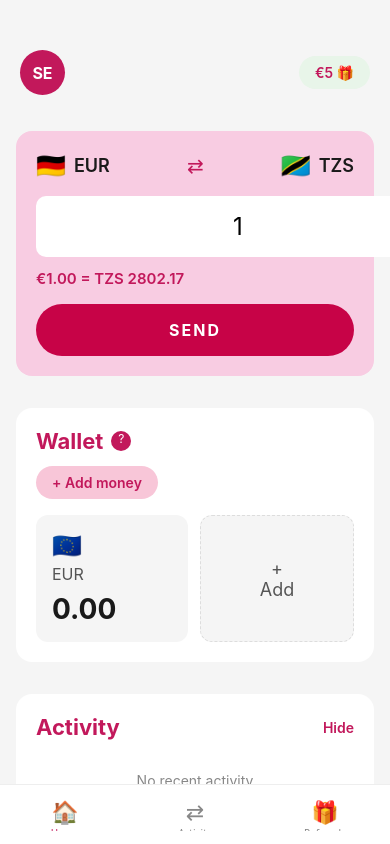
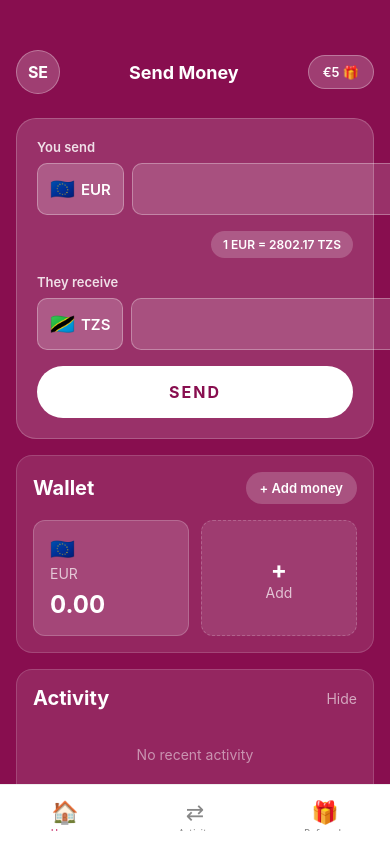
Before and after one commit to sendeasly/sendeasly-app, a React Native app: screen /Main in a window 390 px wide. Built offline with nearby package versions, Linux system fonts and the light colour scheme; what react-native-worklets would draw is missing.

Commit message:
Redesign HomeScreen

```diff
--- a/screens/HomeScreen.js
+++ b/screens/HomeScreen.js
@@ -21,22 +21,36 @@ const viwango = {
   AED: 3.67,
 };
 
+const bendera = {
+  USD: '🇺🇸',
+  EUR: '🇪🇺',
+  GBP: '🇬🇧',
+  TZS: '🇹🇿',
+  KES: '🇰🇪',
+  UGX: '🇺🇬',
+  ZAR: '🇿🇦',
+  CAD: '🇨🇦',
+  AED: '🇦🇪',
+};
+
 export default function HomeScreen({ navigation }) {
-  const [kiasi, setKiasi] = useState('1');
+  const [kiasi, setKiasi] = useState('1000');
   const [kutoka, setKutoka] = useState('EUR');
   const [kwenda, setKwenda] = useState('TZS');
 
   function hesabu() {
     const nambari = parseFloat(kiasi) || 0;
     const katikaDola = nambari / viwango[kutoka];
-    return (katikaDola * viwango[kwenda]).toFixed(2);
+    return (katikaDola * viwango[kwenda]).toLocaleString('en-US', {maximumFractionDigits: 0});
   }
 
   const kiwango = (viwango[kwenda] / viwango[kutoka]).toFixed(2);
 
   return (
-    <ScrollView style={styles.container}>
-      <StatusBar barStyle="dark-content" backgroundColor="#f5f5f5" />
+    <View style={styles.container}>
+      <StatusBar barStyle="light-content" backgroundColor="#880e4f" />
+
+      <ScrollView contentContainerStyle={styles.scroll}>
 
         {/* Header */}
         <View style={styles.header}>
@@ -46,6 +60,7 @@ export default function HomeScreen({ navigation }) {
           >
             <Text style={styles.avatarText}>SE</Text>
           </TouchableOpacity>
+          <Text style={styles.headerTitle}>Send Money</Text>
           <TouchableOpacity style={styles.bonusKitufe}>
             <Text style={styles.bonusManeno}>€5 🎁</Text>
           </TouchableOpacity>
@@ -54,41 +69,39 @@ export default function HomeScreen({ navigation }) {
         {/* Calculator */}
         <View style={styles.calculator}>
 
-        {/* Sarafu */}
-        <View style={styles.sarafu}>
-          <View style={styles.sarafuMoja}>
-            <Text style={styles.bendera}>🇩🇪</Text>
+          <Text style={styles.lebo}>You send</Text>
+          <View style={styles.inputSafu}>
+            <View style={styles.sarafuBox}>
+              <Text style={styles.bendera}>{bendera[kutoka]}</Text>
               <Text style={styles.sarafuJina}>{kutoka}</Text>
             </View>
-          <Text style={styles.mshale}>⇄</Text>
-          <View style={styles.sarafuMoja}>
-            <Text style={styles.bendera}>🇹🇿</Text>
-            <Text style={styles.sarafuJina}>{kwenda}</Text>
-          </View>
-        </View>
-
-        {/* Ingizo */}
-        <View style={styles.maingizo}>
             <TextInput
               style={styles.ingizo}
               value={kiasi}
               onChangeText={setKiasi}
               keyboardType="numeric"
-            placeholder="0"
-          />
-          <Text style={styles.mshaleKati}>⇄</Text>
-          <TextInput
-            style={styles.ingizo}
-            value={hesabu()}
-            editable={false}
-            placeholder="0"
+              placeholderTextColor="rgba(255,255,255,0.5)"
             />
           </View>
 
-        {/* Kiwango */}
-        <Text style={styles.kiwango}>
-          €1.00 = TZS {kiwango}
+          <View style={styles.kiwangoSafu}>
+            <Text style={styles.kiwangoManeno}>
+              1 {kutoka} = {kiwango} {kwenda}
             </Text>
+          </View>
+
+          <Text style={styles.lebo}>They receive</Text>
+          <View style={styles.inputSafu}>
+            <View style={styles.sarafuBox}>
+              <Text style={styles.bendera}>{bendera[kwenda]}</Text>
+              <Text style={styles.sarafuJina}>{kwenda}</Text>
+            </View>
+            <TextInput
+              style={[styles.ingizo, styles.ingizoMatokeo]}
+              value={hesabu()}
+              editable={false}
+            />
+          </View>
 
           {/* Send Button */}
           <TouchableOpacity
@@ -107,23 +120,21 @@ export default function HomeScreen({ navigation }) {
 
         {/* Wallet */}
         <View style={styles.sehemu}>
-        <View style={styles.walletKichwa}>
+          <View style={styles.sehemuHeader}>
             <Text style={styles.sehemuKichwa}>Wallet</Text>
-          <Text style={styles.swali}>?</Text>
-        </View>
-
             <TouchableOpacity style={styles.ongezaKitufe}>
               <Text style={styles.ongezaManeno}>+ Add money</Text>
             </TouchableOpacity>
+          </View>
 
+          <View style={styles.walletVitufe}>
             <View style={styles.walletKadi}>
-          <View style={styles.walletMoja}>
               <Text style={styles.bendera}>🇪🇺</Text>
               <Text style={styles.walletSarafu}>EUR</Text>
               <Text style={styles.walletKiasi}>0.00</Text>
             </View>
             <TouchableOpacity style={styles.walletOngeza}>
-            <Text style={styles.walletOngezaManeno}>+</Text>
+              <Text style={styles.walletOngezaPlus}>+</Text>
               <Text style={styles.walletOngezaManeno}>Add</Text>
             </TouchableOpacity>
           </View>
@@ -131,7 +142,7 @@ export default function HomeScreen({ navigation }) {
 
         {/* Activity */}
         <View style={styles.sehemu}>
-        <View style={styles.activityKichwa}>
+          <View style={styles.sehemuHeader}>
             <Text style={styles.sehemuKichwa}>Activity</Text>
             <Text style={styles.hide}>Hide</Text>
           </View>
@@ -139,195 +150,215 @@ export default function HomeScreen({ navigation }) {
         </View>
 
       </ScrollView>
+    </View>
   );
 }
 
 const styles = StyleSheet.create({
   container: {
     flex: 1,
-    backgroundColor: '#f5f5f5',
+    backgroundColor: '#880e4f',
+  },
+  scroll: {
+    flexGrow: 1,
+    padding: 16,
+    paddingTop: 50,
   },
   header: {
     flexDirection: 'row',
     justifyContent: 'space-between',
     alignItems: 'center',
-    padding: 20,
-    paddingTop: 50,
+    marginBottom: 24,
   },
   avatar: {
-    width: 45,
-    height: 45,
-    borderRadius: 25,
-    backgroundColor: '#c2185b',
+    width: 44,
+    height: 44,
+    borderRadius: 22,
+    backgroundColor: 'rgba(255,255,255,0.2)',
     alignItems: 'center',
     justifyContent: 'center',
+    borderWidth: 1,
+    borderColor: 'rgba(255,255,255,0.3)',
   },
   avatarText: {
     color: 'white',
     fontWeight: 'bold',
     fontSize: 16,
   },
+  headerTitle: {
+    color: 'white',
+    fontSize: 18,
+    fontWeight: 'bold',
+  },
   bonusKitufe: {
-    backgroundColor: '#e8f5e9',
-    paddingHorizontal: 16,
+    backgroundColor: 'rgba(255,255,255,0.2)',
+    paddingHorizontal: 14,
     paddingVertical: 8,
     borderRadius: 20,
+    borderWidth: 1,
+    borderColor: 'rgba(255,255,255,0.3)',
   },
   bonusManeno: {
-    color: '#c2185b',
+    color: 'white',
     fontWeight: '600',
+    fontSize: 13,
   },
   calculator: {
-    backgroundColor: '#f8cce2',
-    margin: 16,
-    borderRadius: 16,
+    backgroundColor: 'rgba(255,255,255,0.15)',
+    borderRadius: 20,
     padding: 20,
+    marginBottom: 16,
+    borderWidth: 1,
+    borderColor: 'rgba(255,255,255,0.2)',
   },
-  sarafu: {
+  lebo: {
+    color: 'rgba(255,255,255,0.85)',
+    fontSize: 13,
+    fontWeight: '600',
+    marginBottom: 8,
+  },
+  inputSafu: {
+    flexDirection: 'row',
+    gap: 8,
+    marginBottom: 16,
+  },
+  sarafuBox: {
     flexDirection: 'row',
     alignItems: 'center',
-    justifyContent: 'space-between',
-    marginBottom: 16,
-  },
-  sarafuMoja: {
-    flexDirection: 'row',
-    alignItems: 'center',
-    gap: 8,
+    backgroundColor: 'rgba(255,255,255,0.2)',
+    borderRadius: 10,
+    padding: 12,
+    gap: 6,
+    borderWidth: 1,
+    borderColor: 'rgba(255,255,255,0.3)',
   },
   bendera: {
-    fontSize: 24,
+    fontSize: 20,
   },
   sarafuJina: {
-    fontSize: 18,
+    color: 'white',
     fontWeight: '600',
-    color: '#1a1a1a',
-  },
-  mshale: {
-    fontSize: 20,
-    color: '#c2185b',
-  },
-  maingizo: {
-    flexDirection: 'row',
-    alignItems: 'center',
-    gap: 8,
-    marginBottom: 12,
+    fontSize: 15,
   },
   ingizo: {
     flex: 1,
-    backgroundColor: 'white',
+    backgroundColor: 'rgba(255,255,255,0.15)',
     borderRadius: 10,
-    padding: 16,
-    fontSize: 24,
-    textAlign: 'center',
+    padding: 12,
+    color: 'white',
+    fontSize: 22,
+    fontWeight: 'bold',
+    textAlign: 'right',
+    borderWidth: 1,
+    borderColor: 'rgba(255,255,255,0.3)',
   },
-  mshaleKati: {
-    fontSize: 20,
-    color: '#c2185b',
+  ingizoMatokeo: {
+    color: '#f8bbd0',
   },
-  kiwango: {
-    color: '#c2185b',
+  kiwangoSafu: {
+    alignItems: 'flex-end',
+    marginBottom: 16,
+  },
+  kiwangoManeno: {
+    backgroundColor: 'rgba(255,255,255,0.2)',
+    color: 'white',
+    paddingHorizontal: 12,
+    paddingVertical: 6,
+    borderRadius: 20,
+    fontSize: 12,
     fontWeight: '600',
-    marginBottom: 16,
-    fontSize: 15,
   },
   sendKitufe: {
-    backgroundColor: '#c70347',
+    backgroundColor: 'white',
     borderRadius: 30,
     padding: 16,
     alignItems: 'center',
   },
   sendManeno: {
-    color: '#ffffff',
+    color: '#880e4f',
     fontWeight: 'bold',
     fontSize: 16,
     letterSpacing: 2,
   },
   sehemu: {
-    backgroundColor: 'white',
-    margin: 16,
+    backgroundColor: 'rgba(255,255,255,0.1)',
     borderRadius: 16,
-    padding: 20,
+    padding: 16,
+    marginBottom: 16,
+    borderWidth: 1,
+    borderColor: 'rgba(255,255,255,0.15)',
   },
-  walletKichwa: {
+  sehemuHeader: {
     flexDirection: 'row',
+    justifyContent: 'space-between',
     alignItems: 'center',
-    gap: 8,
-    marginBottom: 12,
+    marginBottom: 16,
   },
   sehemuKichwa: {
-    fontSize: 22,
+    fontSize: 20,
     fontWeight: 'bold',
-    color: '#c2185b',
-  },
-  swali: {
-    backgroundColor: '#c2185b',
     color: 'white',
-    width: 20,
-    height: 20,
-    borderRadius: 10,
-    textAlign: 'center',
-    fontSize: 12,
   },
   ongezaKitufe: {
-    backgroundColor: '#f8c6d8',
-    paddingHorizontal: 16,
+    backgroundColor: 'rgba(255,255,255,0.2)',
+    paddingHorizontal: 14,
     paddingVertical: 8,
     borderRadius: 20,
-    alignSelf: 'flex-start',
-    marginBottom: 16,
   },
   ongezaManeno: {
-    color: '#c2185b',
+    color: 'white',
     fontWeight: '600',
+    fontSize: 13,
   },
-  walletKadi: {
+  walletVitufe: {
     flexDirection: 'row',
     gap: 12,
   },
-  walletMoja: {
+  walletKadi: {
     flex: 1,
-    backgroundColor: '#f5f5f5',
+    backgroundColor: 'rgba(255,255,255,0.15)',
     borderRadius: 12,
     padding: 16,
+    borderWidth: 1,
+    borderColor: 'rgba(255,255,255,0.2)',
   },
   walletSarafu: {
-    fontSize: 16,
-    color: '#555',
+    color: 'rgba(255,255,255,0.7)',
+    fontSize: 14,
     marginTop: 4,
   },
   walletKiasi: {
-    fontSize: 28,
+    color: 'white',
+    fontSize: 24,
     fontWeight: 'bold',
-    color: '#1a1a1a',
     marginTop: 8,
   },
   walletOngeza: {
     flex: 1,
-    backgroundColor: '#f5f5f5',
+    backgroundColor: 'rgba(255,255,255,0.1)',
     borderRadius: 12,
     padding: 16,
     alignItems: 'center',
     justifyContent: 'center',
     borderWidth: 1,
-    borderColor: '#ddd',
+    borderColor: 'rgba(255,255,255,0.2)',
     borderStyle: 'dashed',
   },
+  walletOngezaPlus: {
+    color: 'white',
+    fontSize: 24,
+    fontWeight: 'bold',
+  },
   walletOngezaManeno: {
-    fontSize: 18,
-    color: '#555',
-  },
-  activityKichwa: {
-    flexDirection: 'row',
-    justifyContent: 'space-between',
-    alignItems: 'center',
-    marginBottom: 12,
+    color: 'rgba(255,255,255,0.7)',
+    fontSize: 14,
   },
   hide: {
-    color: '#c2185b',
-    fontWeight: '600',
+    color: 'rgba(255,255,255,0.6)',
+    fontSize: 14,
   },
   tupu: {
-    color: '#888',
+    color: 'rgba(255,255,255,0.5)',
     textAlign: 'center',
     padding: 20,
   },
```
Lines whose indentation alone changed are shown as unchanged.
